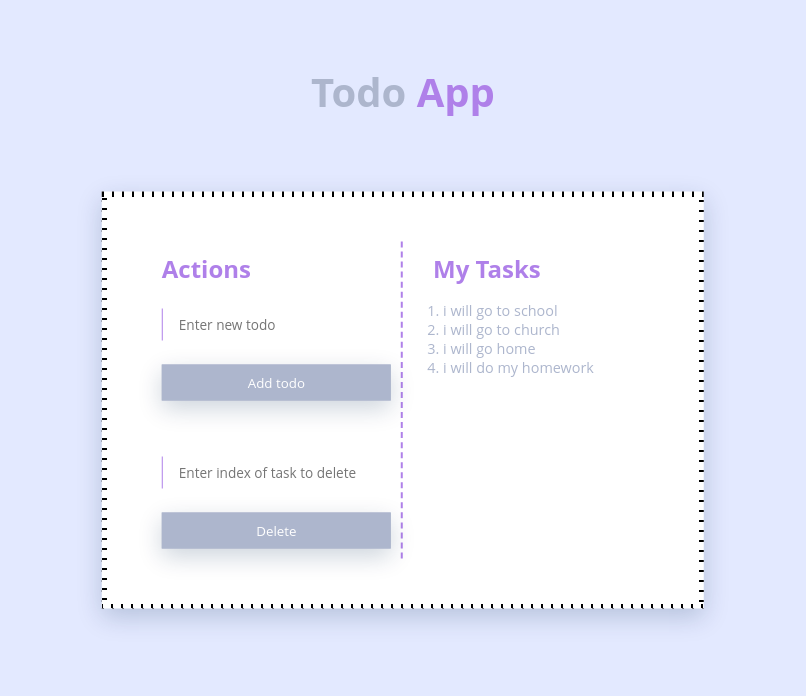
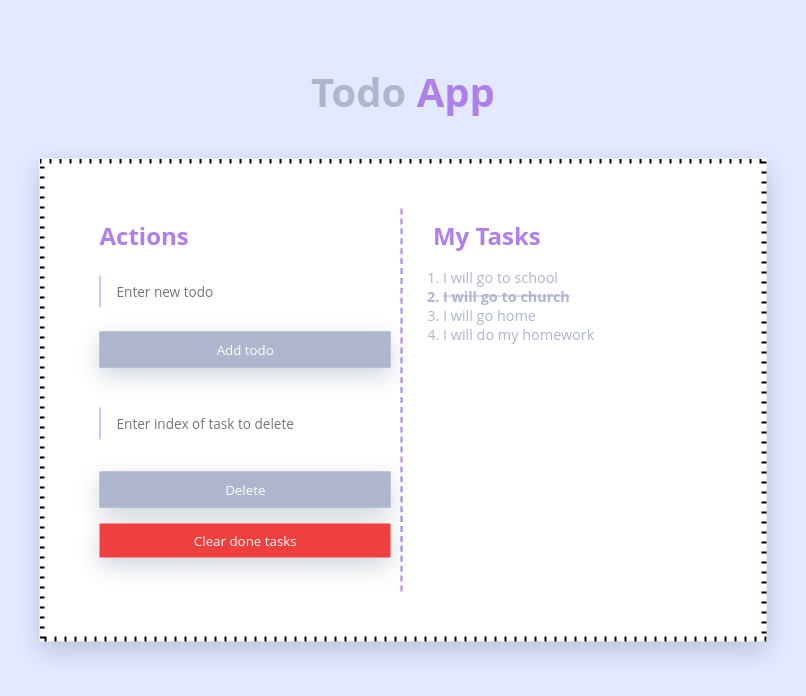
Before and after one commit to kobbyeugene79/todo-app, a Vue app: page / in a window 1280 px wide. Shown: the top 696 px of the page, without its empty margins (237-1043 px from the left). Built offline with nearby package versions, Linux system fonts and the light colour scheme.

Commit message:
Problem with the clear all method

```diff
--- a/src/components/TodoApp.vue
+++ b/src/components/TodoApp.vue
@@ -33,11 +33,19 @@
             autocomplete="off"
             placeholder="Enter index of task to delete"
             >
+
           <button
             @click="delTodo"
             :disabled="numToDel.length === 0"
             class="btn btn--del"
             >Delete
+          </button>
+
+          <button
+            class="btn btn--del"
+            @click="clearDoneTasks"
+            >
+            Clear done tasks
           </button>
         </div>
       </div>
@@ -47,6 +55,8 @@
         <ul class="list__menu">
           <li class="list__menu__item"
             v-for="todo in todos"
+            @click="toggleDoneTask(todo)"
+            :class="{strickThrough: todo.taskDone}"
             :key="todo.id"
             >
             {{ todo.text }}
@@ -66,19 +76,23 @@ import { ref, computed } from 'vue';
 const todos = ref([
   {
     id: 0,
-    text: 'i will go to school'
+    text: 'I will go to school',
+    taskDone: false,
   },
   {
     id: 1,
-    text: 'i will go to church'
+    text: 'I will go to church',
+    taskDone: true,
   },
   {
     id: 2,
-    text: 'i will go home'
+    text: 'I will go home',
+    taskDone: false,
   },
   {
     id: 3,
-    text: 'i will do my homework'
+    text: 'I will do my homework',
+    taskDone: false,
   }
 ])
 
@@ -94,9 +108,17 @@ const addTodo = ()=>{
   }
 }
 
+const toggleDoneTask = (todo) => {
+  todo.taskDone = !todo.taskDone
+}
+
+const clearDoneTasks = () => {
+  todos.value.filter((todo) => {
+    return todo.taskDone === true
+  })
+}
+
 const index = computed(() => Number(numToDel.value) - 1)
-
-
 
 const delTodo = () =>{
   if (isNaN(index.value)){
@@ -221,6 +243,7 @@ $btn-color: #2414d4f3;
 
         &--del{
           background: #f03f3f;
+          margin: 0.5rem 0;
         }
         &:hover{
           box-shadow: none;
@@ -249,12 +272,20 @@ $btn-color: #2414d4f3;
         &__item{
           list-style-type: decimal;
           font-size: 0.9rem;
+          cursor: pointer;
+          transition: .2s;
         }
+        .strickThrough{
+            text-decoration: line-through;
+            font-weight: 700;
+          }
       }
     }
 
     .delTask{
-      margin-top: 2rem;
+      margin: 1rem 0;
+
+
     }
   }
 }
```
